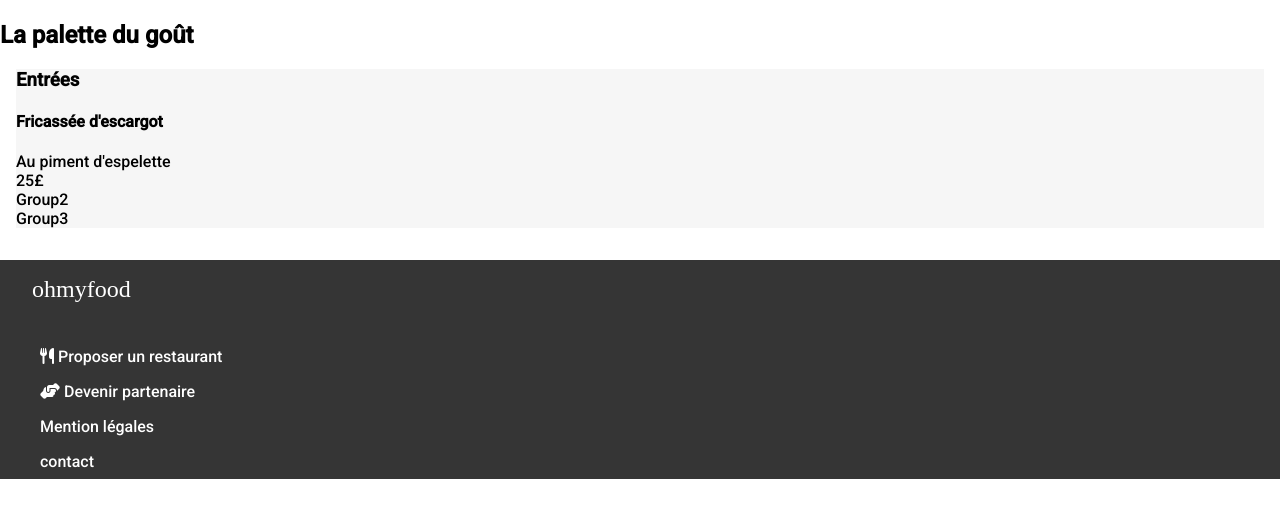
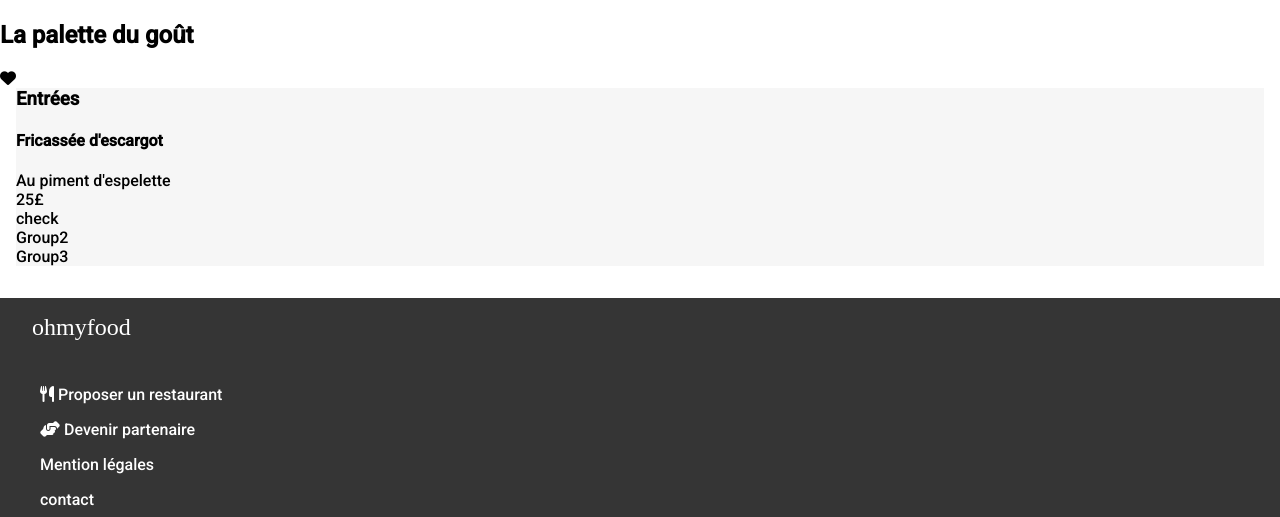
Before and after one commit to yessinggominangaryo/ohmyfood, a website: page pages/resto1.html in a window 1280 px wide. Shown: the part 303-820 px from the top of the page. Drawn offline with Linux system fonts and the light colour scheme; a web font is replaced by a local one.

Commit message:
modifiction

```diff
--- a/pages/resto1.html
+++ b/pages/resto1.html
@@ -6,8 +6,8 @@
     <meta http-equiv="X-UA-Compatible" content="IE=edge">
     <meta name="viewport" content="width=device-width, initial-scale=1.0">
     <title>La palette du goût</title>
+    <script src="https://kit.fontawesome.com/d4c19f2deb.js" crossorigin="anonymous"></script>
     <link rel="stylesheet" href="../style.css">
-    <script src="https://kit.fontawesome.com/d4c19f2deb.js" crossorigin="anonymous"></script>
 </head>
 
 <body id="page-resto">
@@ -18,15 +18,20 @@
     <div class="banner"><img src="../image/menu1.jpg" alt=""></div>
     <div class="resto__title">
         <h2>La palette du goût</h2>
+        <i class="fas fa-heart"></i>
     </div>
     <main class="resto-main">
        <section class="menus">
             <h3>Entrées</h3>
                 <div class="menus__category">
                     <div class="menu-item">
+                        <div class="menu-item__description">
                             <h4>Fricassée d'escargot</h4>
                             <p>Au piment d'espelette</p>
-                <p class="prix">25£</p>
+                        </div>
+                    </div>
+                    <span class="menu-item__price">25£</span>
+                    <div class="menu-item__check">check</div>
                 </div>
                 <div class="menus__category">Group2</div>
                 <div class="menus__category">Group3</div>
```
Lines whose indentation alone changed are shown as unchanged.
